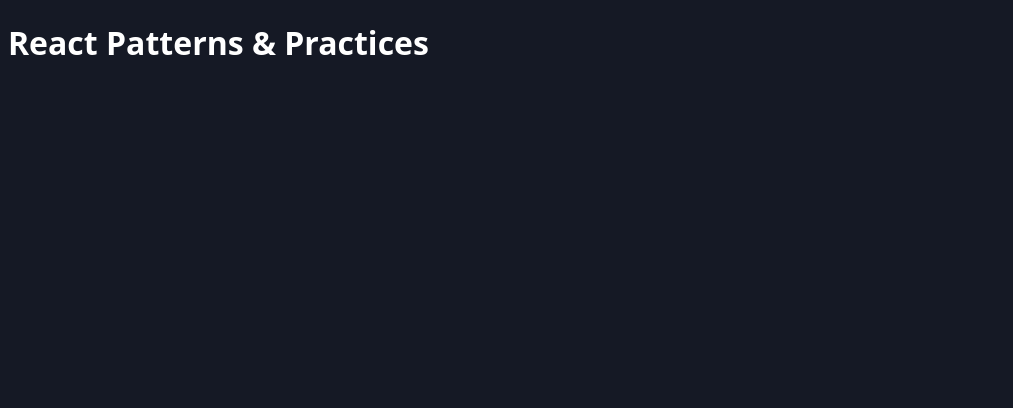
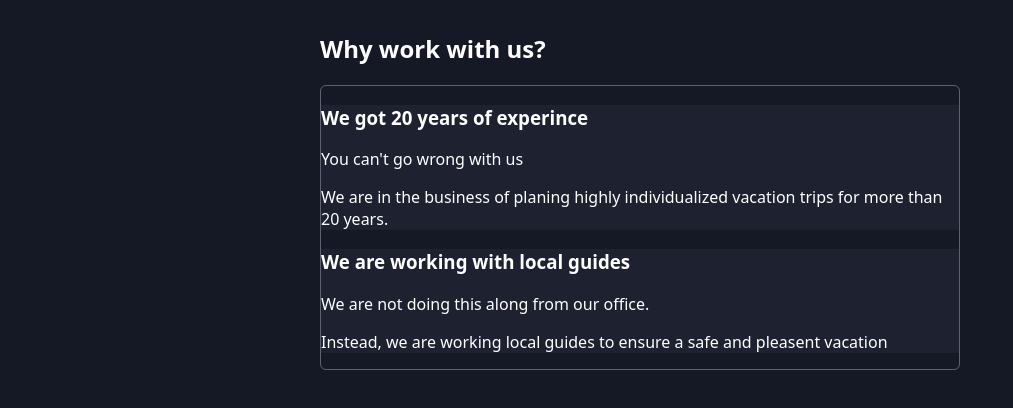
Before and after one commit to tarikCekirge/patterns-practices, a React (Vite) app: page / in a window 1280 px wide. Shown: the top 408 px of the page, without its empty margins (0-1013 px from the left). Built offline with nearby package versions, Linux system fonts and the light colour scheme.

Commit message:
Introducing Compound Components

```diff
--- a/src/App.jsx
+++ b/src/App.jsx
@@ -1,5 +1,26 @@
+import Accordion from "./components/Accordion/Accordion";
+import AccordionItem from "./components/Accordion/AccordionItem";
+
 function App() {
-  return <h1>React Patterns & Practices</h1>;
+  return <main>
+    <section>
+      <h2>Why work with us?</h2>
+      <Accordion className={"accordion"}>
+        <AccordionItem className={"accordion-item"} title={"We got 20 years of experince"}>
+          <article>
+            <p>You can't go wrong with us</p>
+            <p>We are in the business of planing highly individualized vacation trips for more than 20 years.</p>
+          </article>
+        </AccordionItem>
+        <AccordionItem className={"accordion-item"} title={"We are working with local guides"}>
+          <article>
+            <p>We are not doing this along from our office.</p>
+            <p>Instead, we are working local guides to ensure a safe and pleasent vacation</p>
+          </article>
+        </AccordionItem>
+      </Accordion>
+    </section>
+  </main>;
 }
 
 export default App;
--- /dev/null
+++ b/src/components/Accordion/Accordion.jsx
@@ -0,0 +1,11 @@
+import React from 'react'
+
+const Accordion = ({ children, className }) => {
+    return (
+        <ul className={className}>
+            {children}
+        </ul>
+    )
+}
+
+export default Accordion
--- /dev/null
+++ b/src/components/Accordion/AccordionItem.jsx
@@ -0,0 +1,12 @@
+import React from 'react'
+
+const AccordionItem = ({ className, title, children }) => {
+    return (
+        <li className={className}>
+            <h3>{title}</h3>
+            <div>{children}</div>
+        </li>
+    )
+}
+
+export default AccordionItem
```
